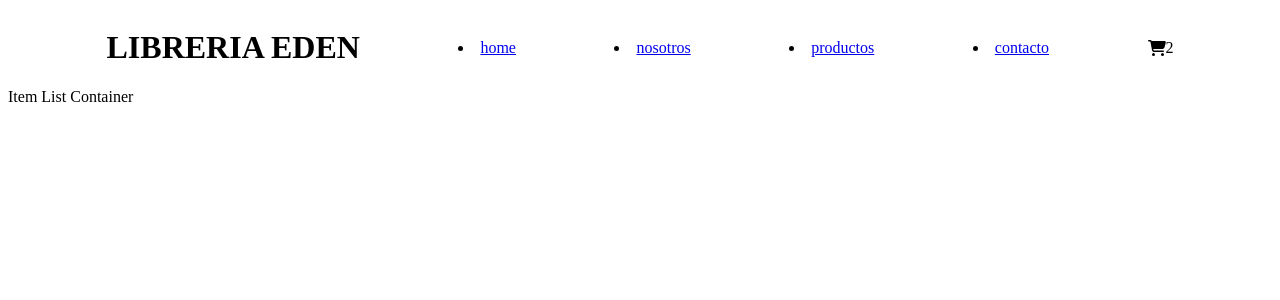
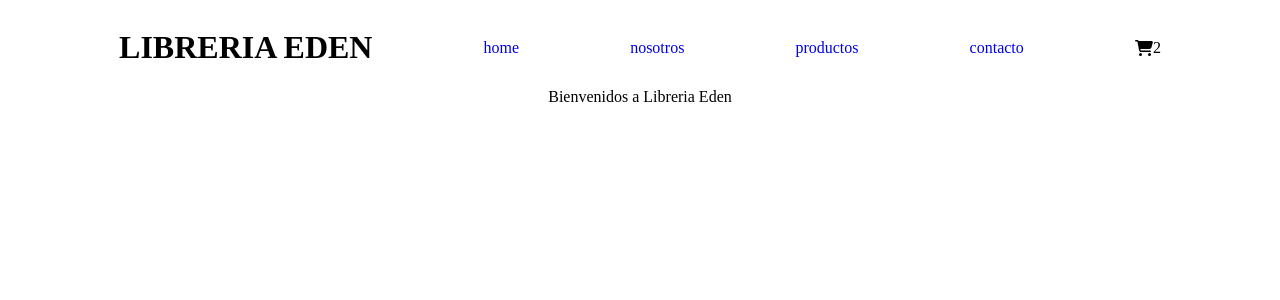
Before and after one commit to MaraVega/comision-25470-app, a React (Create React App) app: page / in a window 1280 px wide. Shown: the top 300 px of the page. Built offline with nearby package versions, Linux system fonts and the light colour scheme.

Commit message:
desafio clase 4 actualizado

```diff
--- a/src/App.js
+++ b/src/App.js
@@ -6,7 +6,7 @@ function App () {
     return (
         <>
             <NavBar/>
-            <ItemListContainer/>
+            <ItemListContainer greeting="Bienvenidos a Libreria Eden"/>
         </>
     )
 }
--- a/src/components/ItemListContainer.js
+++ b/src/components/ItemListContainer.js
@@ -1,8 +1,8 @@
 import React from 'react'
 
-const ItemListContainer = () => {
+const ItemListContainer = (props) => {
   return (
-    <div>Item List Container</div>
+    <div className='saludo'>{props.greeting}</div>
   )
 }
 
--- a/src/index.css
+++ b/src/index.css
@@ -3,3 +3,15 @@
   align-items: center;
   justify-content: space-evenly;
 }
+
+.header li{
+  list-style: none;
+}
+
+a{
+  text-decoration: none;
+}
+
+.saludo{
+  text-align: center;
+}
```
